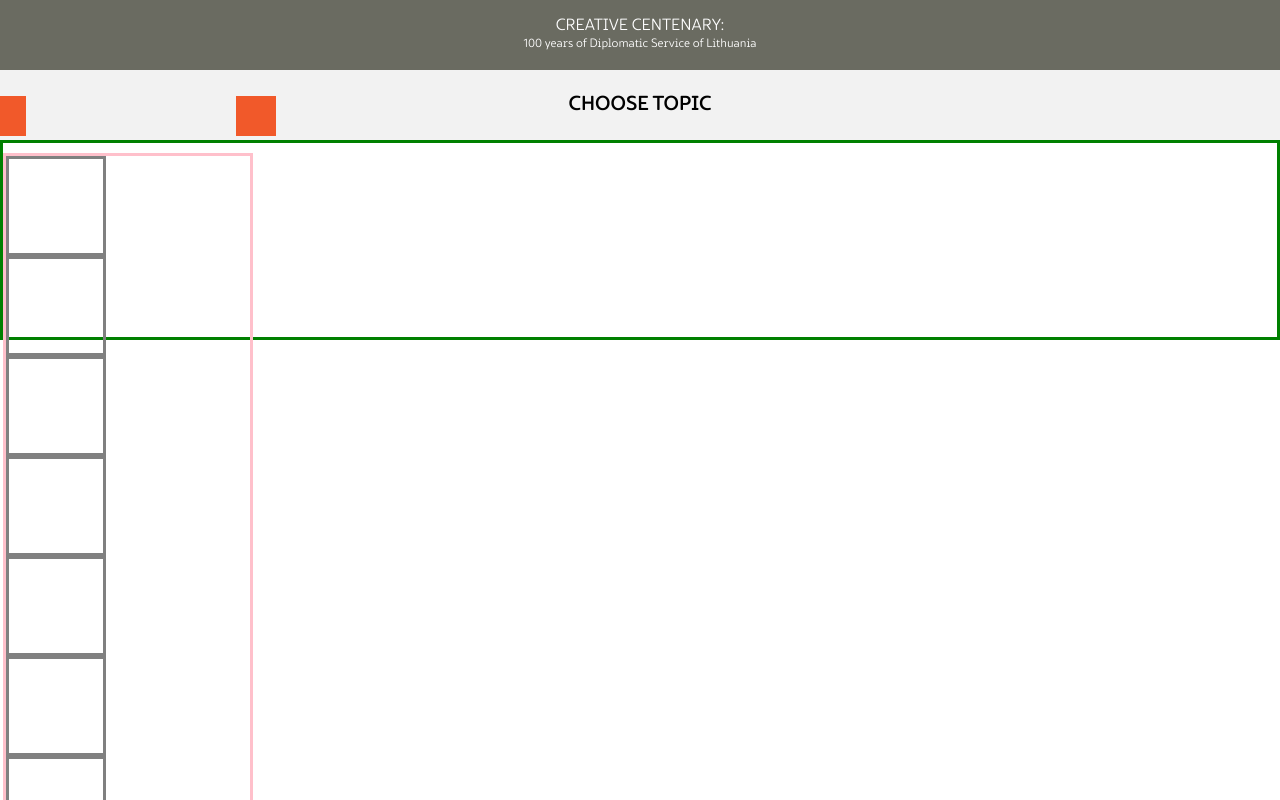
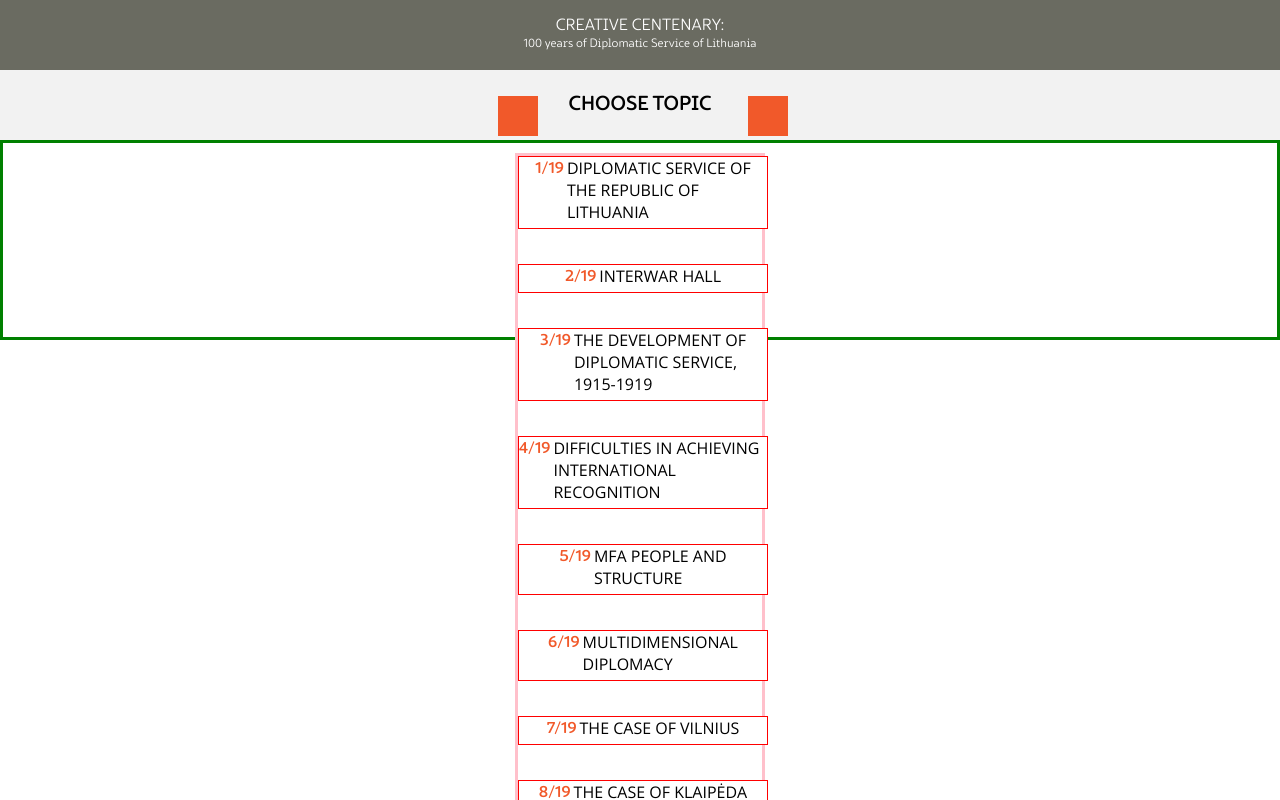
Before and after one commit to robertasliekis/urmas-testing, a React (Create React App) app: page / in a window 1280 px wide. Built offline with nearby package versions, Linux system fonts and the light colour scheme.

Commit message:
initial commit

```diff
--- a/src/components/TopicSelection.js
+++ b/src/components/TopicSelection.js
@@ -35,8 +35,8 @@ function TopicSelection(props) {
               //   <div className="topic-title">{topic.topicTitle}</div>
               // </Link>
               <div className="topic" key={topic.id} onClick={() => topicClicked(index)}>
-                {/* <div className="topic-number">{`${index + 1}/${topics.length}`}</div>
-                <div className="topic-title">{topic.topicTitle}</div> */}
+                <div className="topic-number">{`${index + 1}/${topics.length}`}</div>
+                <div className="topic-title">{topic.topicTitle}</div>
               </div>
             ))}
           </div>
--- a/src/index.css
+++ b/src/index.css
@@ -426,7 +426,7 @@ p {
 }
 
 .topics-container .content .topics-list-wrapper {
-  display: block;
+  display: inline-block;
   height: 200px;
   border: 3px solid green;
   width: 100%;
@@ -436,6 +436,7 @@ p {
 }
 
 .topics-container .content .topics-list-wrapper .topics-list {
+  margin: 0 auto;
   display: -webkit-box;
   display: -ms-flexbox;
   display: flex;
@@ -471,6 +472,7 @@ p {
 }
 
 .topics-container .content .topics-list-wrapper .topics-list .topic {
+  margin-bottom: 35px;
   display: -webkit-box;
   display: -ms-flexbox;
   display: flex;
@@ -484,10 +486,13 @@ p {
   -webkit-box-align: center;
       -ms-flex-align: center;
           align-items: center;
-  width: 100px;
-  position: relative;
-  height: 100px;
-  border: 3px solid grey;
+  -webkit-box-align: start;
+      -ms-flex-align: start;
+          align-items: flex-start;
+  background-color: white;
+  padding: 5px 0;
+  width: 250px;
+  border: 1px solid red;
 }
 
 .topics-container .content .topics-list-wrapper .topics-list .topic .topic-number {
@@ -508,12 +513,6 @@ p {
   color: var(--global-color-orange);
   font-family: "MarlonPro-Bold";
   margin-right: 3px;
-  height: 80px;
-  width: 80px;
-  background-color: grey;
-  border: 1px solid blue;
-  -webkit-box-sizing: border-box;
-          box-sizing: border-box;
 }
 
 .topics-container .content .topics-list-wrapper .topics-list .topic .topic-title {
@@ -524,7 +523,6 @@ p {
   font-family: "Open Sans", serif;
   margin-top: -5px;
   color: black;
-  height: auto;
 }
 
 .topics-container .content .topics-list-wrapper .topics-list .icons-container {
--- a/src/index.scss
+++ b/src/index.scss
@@ -282,17 +282,17 @@ p {
       // height: calc(100vh - 2 * var(--title-height) - 56px);
       // @include displayFlexColumn();
       // justify-content: flex-start;
-      display: block;
+      //display: block;
+      display: inline-block;
       // overflow-x: scroll;
-
       height: 200px;
-
       border: 3px solid green;
       width: 100%;
       box-sizing: border-box;
       position: relative;
 
       .topics-list {
+        margin: 0 auto;
         @include displayFlexColumn();
         align-items: flex-start;
         justify-content: flex-start;
@@ -309,31 +309,20 @@ p {
         border: 3px solid pink;
 
         .topic {
-          // margin-bottom: 35px;
-          // @include displayFlex();
-          // align-items: flex-start;
-          // background-color: white;
-          // padding: 5px 0;
-          // width: 200px;
+          margin-bottom: 35px;
+          @include displayFlex();
+          align-items: flex-start;
+          background-color: white;
+          padding: 5px 0;
+          width: 250px;
           // height: 100px;
-          // border: 1px solid red;
-          // box-sizing: border-box;
-          @include displayFlex();
-          width: 100px;
-          position: relative;
-          height: 100px;
-          border: 3px solid grey;
+          border: 1px solid red;
           .topic-number {
             @include displayFlex();
             right: 100%;
             color: var(--global-color-orange);
             font-family: "MarlonPro-Bold";
             margin-right: 3px;
-            height: 80px;
-            width: 80px;
-            background-color: grey;
-            border: 1px solid blue;
-            box-sizing: border-box;
           }
           .topic-title {
             display: flex;
@@ -341,7 +330,6 @@ p {
             font-family: "Open Sans", serif;
             margin-top: -5px;
             color: black;
-            height: auto;
           }
         }
         // .topic:nth-child(1) {
```
Also changed, not shown: 2 other files (tests, documents, lock files or other folders).
